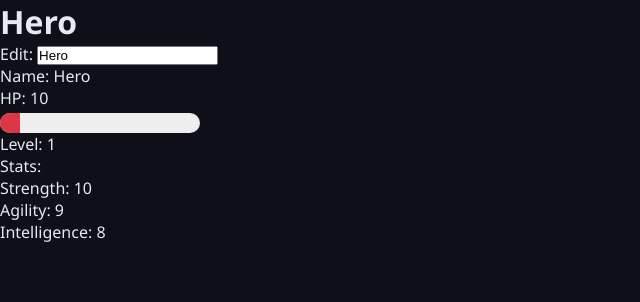
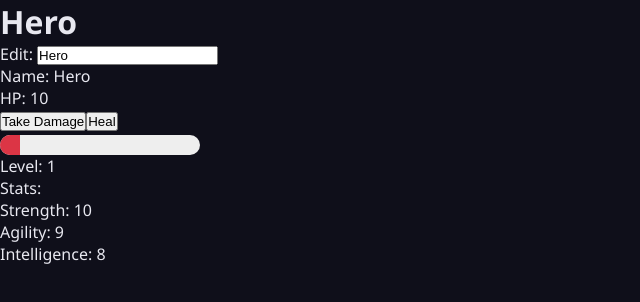
Before and after one commit to ganciaux/angular-rpg, an Angular app: page / in a window 1280 px wide. Shown: the top 302 px of the page, without its empty margins (0-640 px from the left). Built offline with nearby package versions, Linux system fonts and the light colour scheme.

Commit message:
feat(hero): add events for name update and hp management

```diff
--- a/src/app/features/hero/hero/hero.html
+++ b/src/app/features/hero/hero/hero.html
@@ -1,7 +1,7 @@
 @let heroData = hero();
 
 <h1>Hero</h1>
-<p>Edit: <input [(ngModel)]="heroData.name" /></p>
+<p>Edit: <input (input)="updateName($event)" [value]="heroData.name"/></p>
 <p>Name: {{ heroData.name }}</p>
 <p>
   HP:
@@ -11,6 +11,8 @@
     {{ heroData.hp }}
   }
 </p>
+<button (click)="updateHp(-10)">Take Damage</button>
+<button (click)="updateHp(10)">Heal</button>
 <div class="hp-bar">
   <div class="hp-bar-fill" [class.danger]="heroData.hp < 30" [style.width.%]="(heroData.hp / maxHp) * 100"></div>
 </div>
--- a/src/app/features/hero/hero/hero.ts
+++ b/src/app/features/hero/hero/hero.ts
@@ -12,4 +12,20 @@ export class HeroComponent {
   readonly statList = HERO_STAT_LIST;
   readonly maxHp = HERO_MAX_HP;
   readonly hero = signal<Hero>(createHero({hp: 10}));
+
+  updateHp(amount: number) {
+    this.hero.update(hero => ({
+      ...hero,
+      hp: Math.min(Math.max(hero.hp + amount, 0), this.maxHp)
+    }));
+  }
+
+  updateName(event: Event) {
+    const input = event.target as HTMLInputElement;
+    this.hero.update(hero => ({
+      ...hero,
+      name: input.value
+    }));
+  }
+
 }
```
